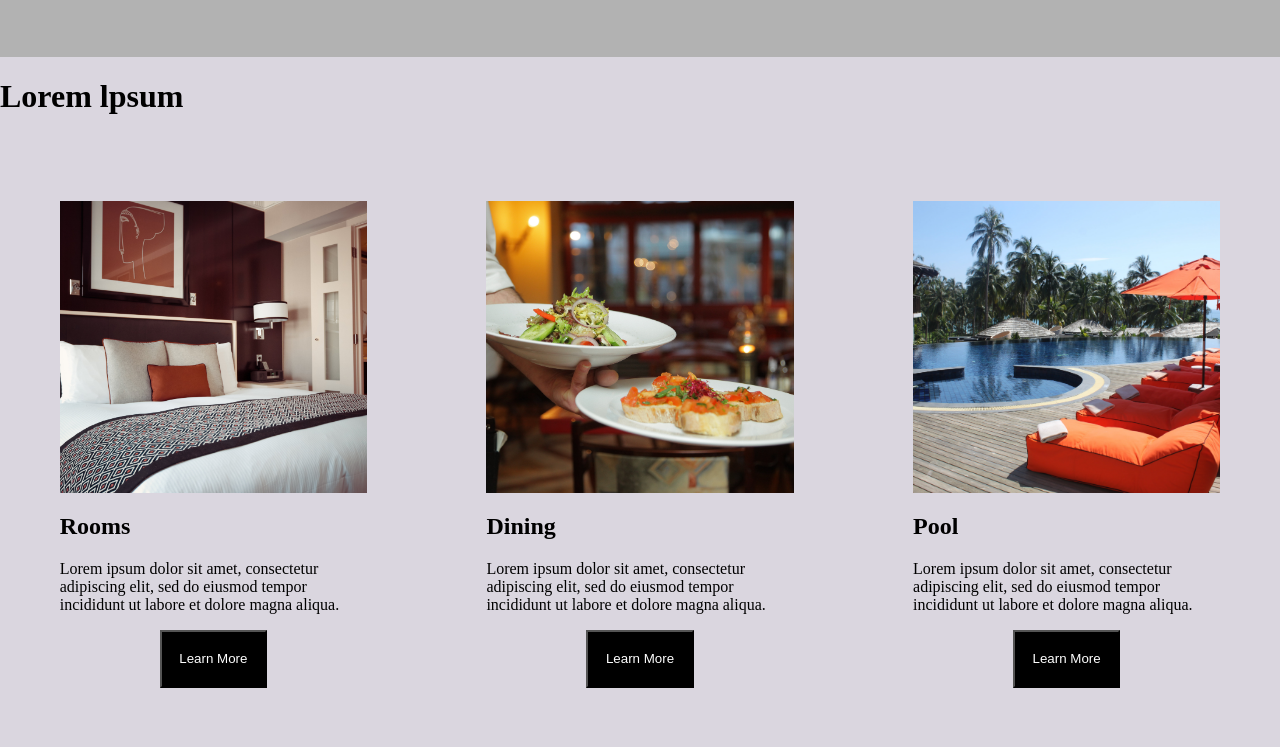
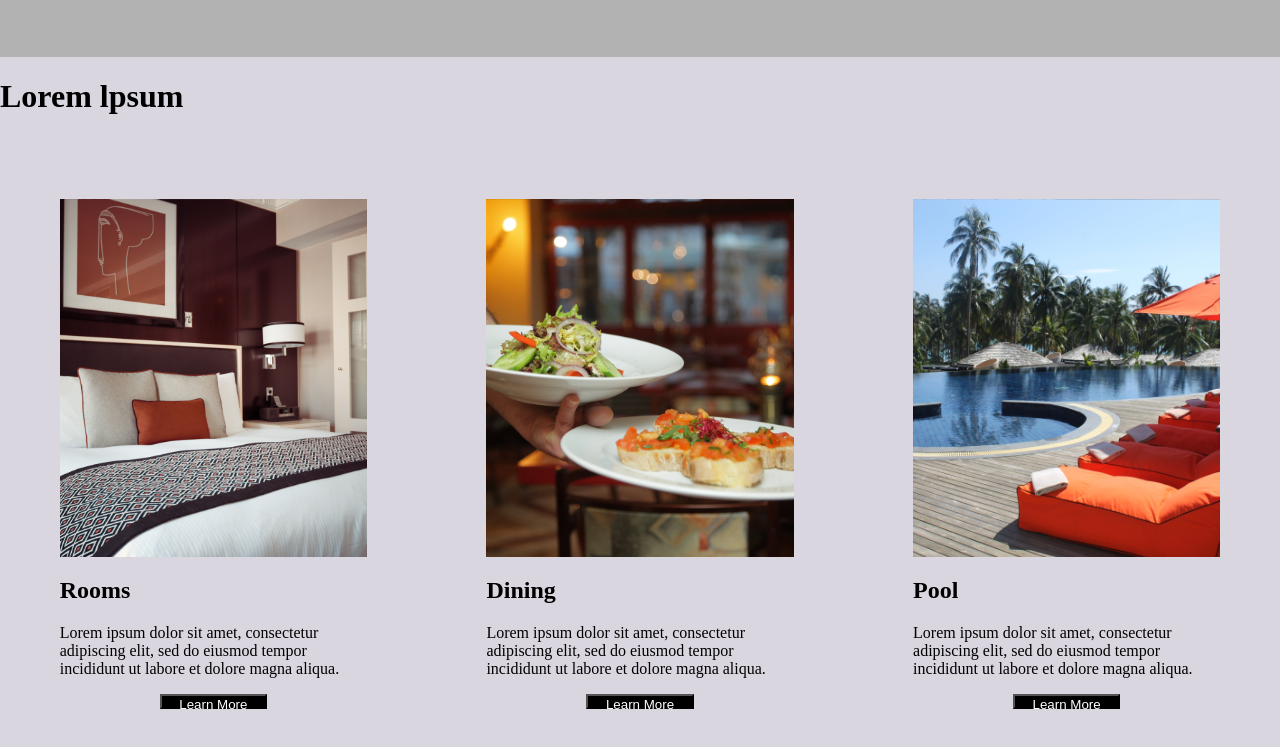
Before and after one commit to rajithsuvarna/ReastaurantAssignment, a plain HTML site: page index.html in a window 1280 px wide. Shown: the part 983-1730 px from the top of the page. Drawn offline with Linux system fonts and the light colour scheme.

Commit message:
Update index.css

```diff
--- a/index.css
+++ b/index.css
@@ -97,7 +97,7 @@ body {
 
 #image1-div {
   width: 80%;
-  height: 70%;
+  min-height: 70%;
   background-image: url("./rooms.jpg");
   background-size: cover;
   background-position: center;
@@ -105,14 +105,14 @@ body {
 
 #image2-div {
   width: 80%;
-  height: 70%;
+  min-height: 70%;
   background-image: url("./dining.jpg");
   background-size: cover;
   background-position: center;
 }
 #image3-div {
   width: 80%;
-  height: 70%;
+  min-height: 70%;
   background-image: url("./pool.jpg");
   background-size: cover;
   background-position: center;
```
